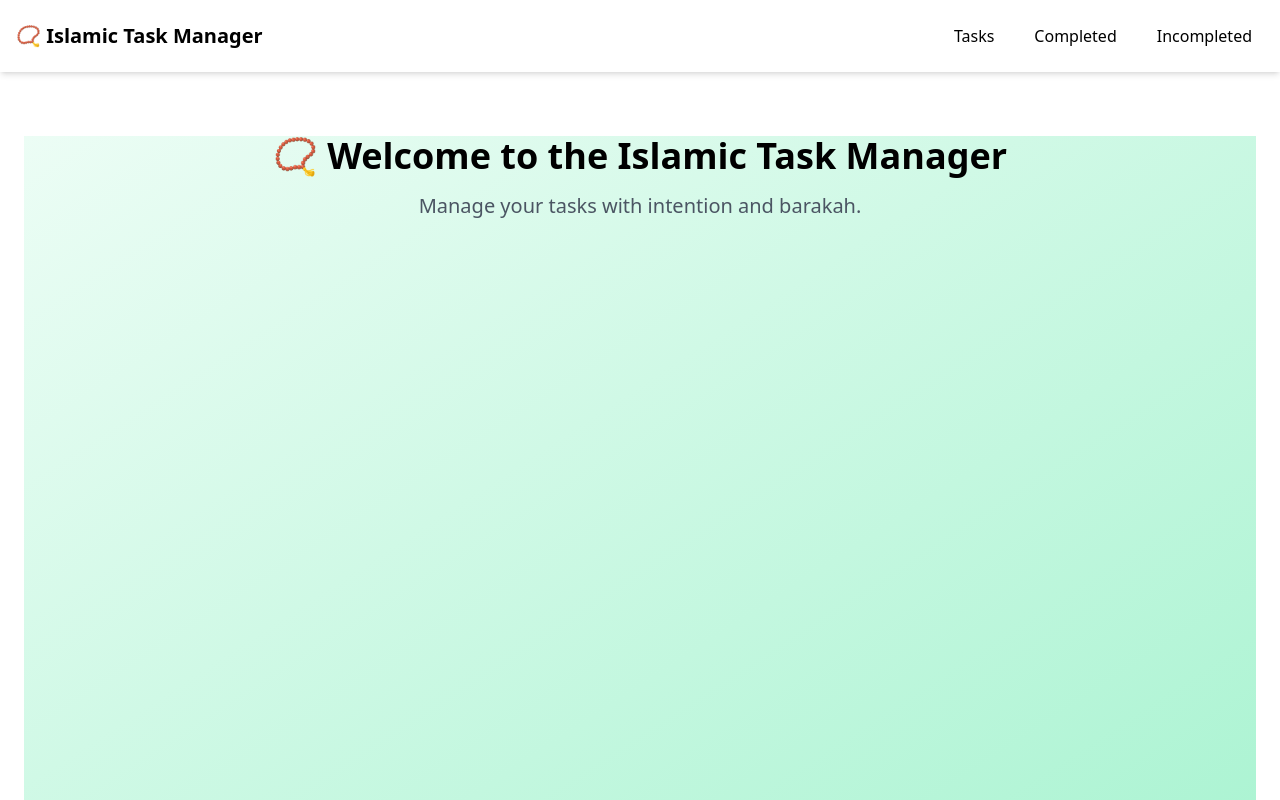
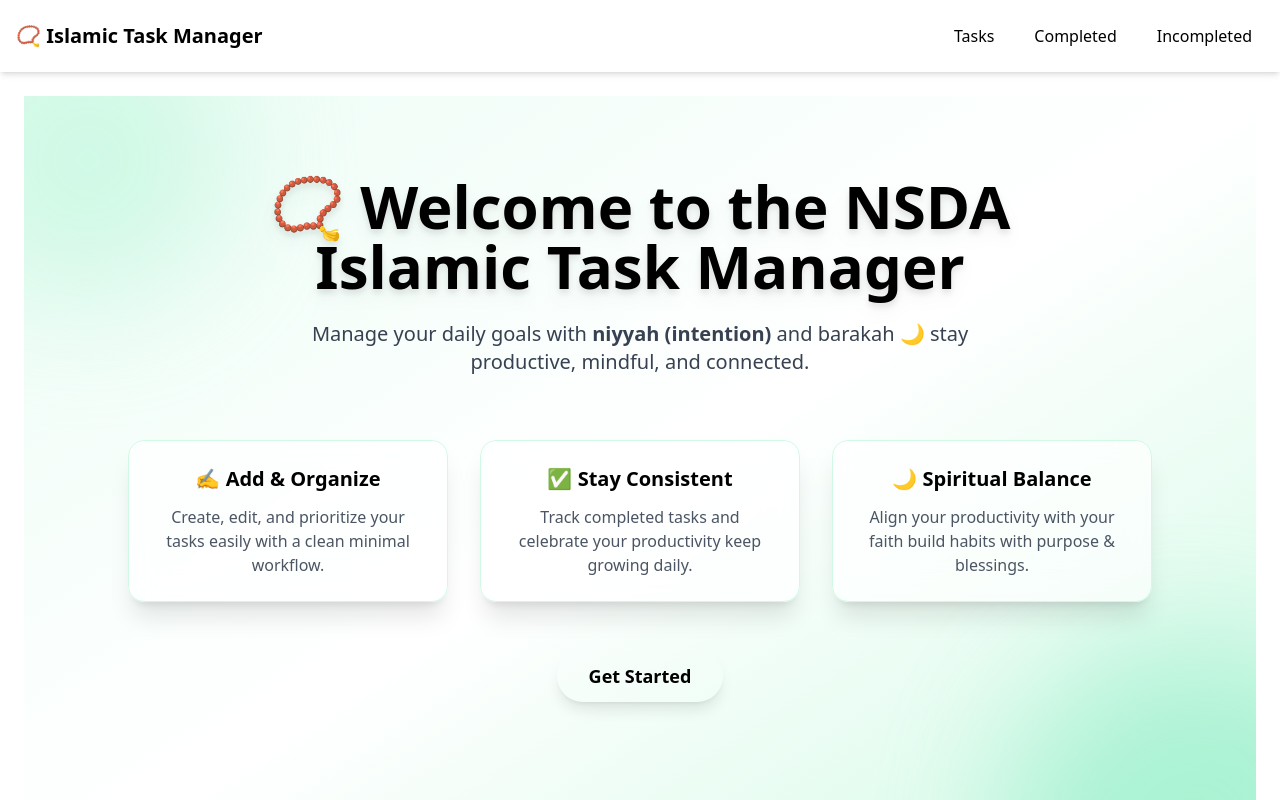
Before and after one commit to Remmaabde/Islamic-Task-manager, a React (Vite) app in the folder Task/: page / in a window 1280 px wide. Shown: the top 800 px of the page. Built offline with nearby package versions, Linux system fonts and the light colour scheme.

Commit message:
Updated the design

```diff
--- a/Task/src/pages/Completed.jsx
+++ b/Task/src/pages/Completed.jsx
@@ -34,29 +34,55 @@
   };
 
   return (
-    <div className="p-6 bg-gradient-to-br from-emerald-50 to-emerald-200 min-h-screen">
-      <h2 className="text-2xl font-semibold text-islamicGreen mb-6">✅ Completed Tasks</h2>
+    <div className="relative min-h-screen bg-gradient-to-br from-emerald-50 via-white to-emerald-100 overflow-hidden">
+      {/* Decorative glowing circles */}
+      <div className="absolute -top-20 -left-20 w-72 h-72 bg-emerald-200 rounded-full blur-3xl opacity-40 animate-pulse"></div>
+      <div className="absolute -bottom-32 -right-32 w-96 h-96 bg-emerald-300 rounded-full blur-3xl opacity-40 animate-pulse"></div>
+
+      <div className="relative z-10 p-8 max-w-7xl mx-auto">
+        <motion.h2
+          initial={{ opacity: 0, y: -20 }}
+          animate={{ opacity: 1, y: 0 }}
+          transition={{ duration: 0.8 }}
+          className="text-3xl font-bold text-islamicGreen text-center mb-10"
+        >
+          ✅ Completed Tasks
+        </motion.h2>
+
         {completed.length === 0 ? (
-        <p className="text-gray-600">No completed tasks yet.</p>
+          <motion.p
+            initial={{ opacity: 0 }}
+            animate={{ opacity: 1 }}
+            transition={{ delay: 0.3 }}
+            className="text-gray-600 text-center text-lg"
+          >
+            No completed tasks yet.
+          </motion.p>
         ) : (
           <motion.div
             initial={{ opacity: 0 }}
             animate={{ opacity: 1 }}
-          transition={{ duration: 0.5 }}
-          className="grid grid-cols-1 md:grid-cols-2 lg:grid-cols-3 gap-6"
+            transition={{ duration: 0.6 }}
+            className="grid grid-cols-1 md:grid-cols-2 lg:grid-cols-3 gap-8"
           >
             {completed.map(task => (
+              <motion.div
+                key={task.id}
+                whileHover={{ scale: 1.03 }}
+                className="bg-white/70 backdrop-blur-lg rounded-2xl shadow-xl border border-emerald-100 p-4"
+              >
                 <TaskCard
-              key={task.id}
                   task={task}
                   onToggleComplete={() => handleToggleComplete(task.id)}
                   onDelete={() => handleDeleteTask(task.id)}
                   onEdit={() => handleEditTask(task)}
                 />
+              </motion.div>
             ))}
           </motion.div>
         )}
 
+        {/* Edit Modal */}
         {isModalOpen && (
           <div className="fixed inset-0 bg-black/50 flex justify-center items-center z-50">
             <div className="bg-white p-6 rounded-xl shadow-2xl w-full max-w-lg">
@@ -69,5 +95,6 @@
           </div>
         )}
       </div>
+    </div>
   );
 }
--- a/Task/src/pages/Home.jsx
+++ b/Task/src/pages/Home.jsx
@@ -3,23 +3,100 @@
 
 export default function Home() {
   return (
-    <div className="text-center mt-10 px-4 bg-gradient-to-br from-emerald-50 to-emerald-200 min-h-screen">
+    <div className="relative min-h-screen bg-gradient-to-br from-emerald-50 via-white to-emerald-100 overflow-hidden">
+      {/* Decorative glowing circles */}
+      <div className="absolute -top-20 -left-20 w-72 h-72 bg-emerald-200 rounded-full blur-3xl opacity-40 animate-pulse"></div>
+      <div className="absolute -bottom-32 -right-32 w-96 h-96 bg-emerald-300 rounded-full blur-3xl opacity-40 animate-pulse"></div>
+
+      <div className="relative z-10 flex flex-col items-center justify-center text-center px-6 py-20">
+        {/* Title */}
         <motion.h1
-        initial={{ opacity: 0, y: 20 }}
+          initial={{ opacity: 0, y: 40 }}
           animate={{ opacity: 1, y: 0 }}
-        transition={{ duration: 0.8 }}
-        className="text-3xl md:text-4xl font-bold text-islamicGreen"
+          transition={{ duration: 1, ease: "easeOut" }}
+          className="text-4xl md:text-6xl font-extrabold text-islamicGreen drop-shadow-lg"
         >
-        📿 Welcome to the Islamic Task Manager
+          📿 Welcome to the NSDA<br /> Islamic Task Manager
         </motion.h1>
+
+        {/* Subtitle */}
         <motion.p
           initial={{ opacity: 0, y: 20 }}
           animate={{ opacity: 1, y: 0 }}
-        transition={{ duration: 0.8, delay: 0.2 }}
-        className="mt-4 text-gray-600 text-lg md:text-xl"
+          transition={{ duration: 1, delay: 0.3 }}
+          className="mt-6 text-lg md:text-xl text-gray-700 max-w-2xl leading-relaxed"
         >
-        Manage your tasks with intention and barakah.
+          Manage your daily goals with{" "}
+          <span className="text-islamicGreen font-semibold">
+            niyyah (intention)
+          </span>{" "}
+          and barakah 🌙 stay productive, mindful, and connected.
         </motion.p>
+
+        {/* Floating Cards Section */}
+        <motion.div
+          initial={{ opacity: 0 }}
+          animate={{ opacity: 1 }}
+          transition={{ delay: 0.6, duration: 1 }}
+          className="mt-16 grid gap-8 grid-cols-1 md:grid-cols-3 max-w-5xl"
+        >
+          {/* Card 1 */}
+          <motion.div
+            whileHover={{ scale: 1.05 }}
+            className="bg-white/70 backdrop-blur-lg shadow-xl rounded-2xl p-6 border border-emerald-100"
+          >
+            <h3 className="text-xl font-semibold text-islamicGreen mb-3">
+              ✍️ Add & Organize
+            </h3>
+            <p className="text-gray-600">
+              Create, edit, and prioritize your tasks easily with a clean
+              minimal workflow.
+            </p>
+          </motion.div>
+
+          {/* Card 2 */}
+          <motion.div
+            whileHover={{ scale: 1.05 }}
+            className="bg-white/70 backdrop-blur-lg shadow-xl rounded-2xl p-6 border border-emerald-100"
+          >
+            <h3 className="text-xl font-semibold text-islamicGreen mb-3">
+              ✅ Stay Consistent
+            </h3>
+            <p className="text-gray-600">
+              Track completed tasks and celebrate your productivity  keep
+              growing daily.
+            </p>
+          </motion.div>
+
+          {/* Card 3 */}
+          <motion.div
+            whileHover={{ scale: 1.05 }}
+            className="bg-white/70 backdrop-blur-lg shadow-xl rounded-2xl p-6 border border-emerald-100"
+          >
+            <h3 className="text-xl font-semibold text-islamicGreen mb-3">
+              🌙 Spiritual Balance
+            </h3>
+            <p className="text-gray-600">
+              Align your productivity with your faith build habits with
+              purpose & blessings.
+            </p>
+          </motion.div>
+        </motion.div>
+
+        {/* Call to Action Button */}
+        <motion.a
+          href="/incompleted"
+          whileHover={{
+            scale: 1.1,
+            boxShadow: "0 8px 25px rgba(16, 185, 129, 0.4)",
+          }}
+          whileTap={{ scale: 0.95 }}
+          transition={{ type: "spring", stiffness: 300 }}
+          className="mt-12 inline-block bg-islamicGreen text-black px-8 py-3 rounded-full font-semibold text-lg shadow-lg hover:bg-green-700 transition-colors"
+        >
+           Get Started
+        </motion.a>
+      </div>
     </div>
   );
 }
--- a/Task/src/pages/Incompleted.jsx
+++ b/Task/src/pages/Incompleted.jsx
@@ -34,29 +34,55 @@
   };
 
   return (
-    <div className="p-6 bg-gradient-to-br from-emerald-50 to-emerald-200 min-h-screen">
-      <h2 className="text-2xl font-semibold text-islamicGreen mb-6">⏳ Incompleted Tasks</h2>
+    <div className="relative min-h-screen bg-gradient-to-br from-emerald-50 via-white to-emerald-100 overflow-hidden">
+      {/* Decorative glowing circles */}
+      <div className="absolute -top-20 -left-20 w-72 h-72 bg-emerald-200 rounded-full blur-3xl opacity-40 animate-pulse"></div>
+      <div className="absolute -bottom-32 -right-32 w-96 h-96 bg-emerald-300 rounded-full blur-3xl opacity-40 animate-pulse"></div>
+
+      <div className="relative z-10 p-8 max-w-7xl mx-auto">
+        <motion.h2
+          initial={{ opacity: 0, y: -20 }}
+          animate={{ opacity: 1, y: 0 }}
+          transition={{ duration: 0.8 }}
+          className="text-3xl font-bold text-islamicGreen text-center mb-10"
+        >
+          ⏳ Incompleted Tasks
+        </motion.h2>
+
         {incompleted.length === 0 ? (
-        <p className="text-gray-600">All tasks are completed, mashaAllah! 🌙</p>
+          <motion.p
+            initial={{ opacity: 0 }}
+            animate={{ opacity: 1 }}
+            transition={{ delay: 0.3 }}
+            className="text-gray-600 text-center text-lg"
+          >
+            All tasks are completed, mashaAllah! 🌙
+          </motion.p>
         ) : (
           <motion.div
             initial={{ opacity: 0 }}
             animate={{ opacity: 1 }}
-          transition={{ duration: 0.5 }}
-          className="grid grid-cols-1 md:grid-cols-2 lg:grid-cols-3 gap-6"
+            transition={{ duration: 0.6 }}
+            className="grid grid-cols-1 md:grid-cols-2 lg:grid-cols-3 gap-8"
           >
             {incompleted.map(task => (
+              <motion.div
+                key={task.id}
+                whileHover={{ scale: 1.03 }}
+                className="bg-white/70 backdrop-blur-lg rounded-2xl shadow-xl border border-emerald-100 p-4"
+              >
                 <TaskCard
-              key={task.id}
                   task={task}
                   onToggleComplete={() => handleToggleComplete(task.id)}
                   onDelete={() => handleDeleteTask(task.id)}
                   onEdit={() => handleEditTask(task)}
                 />
+              </motion.div>
             ))}
           </motion.div>
         )}
 
+        {/* Edit Modal */}
         {isModalOpen && (
           <div className="fixed inset-0 bg-black/50 flex justify-center items-center z-50">
             <div className="bg-white p-6 rounded-xl shadow-2xl w-full max-w-lg">
@@ -69,5 +95,6 @@
           </div>
         )}
       </div>
+    </div>
   );
 }
```
Lines whose indentation alone changed are shown as unchanged.
